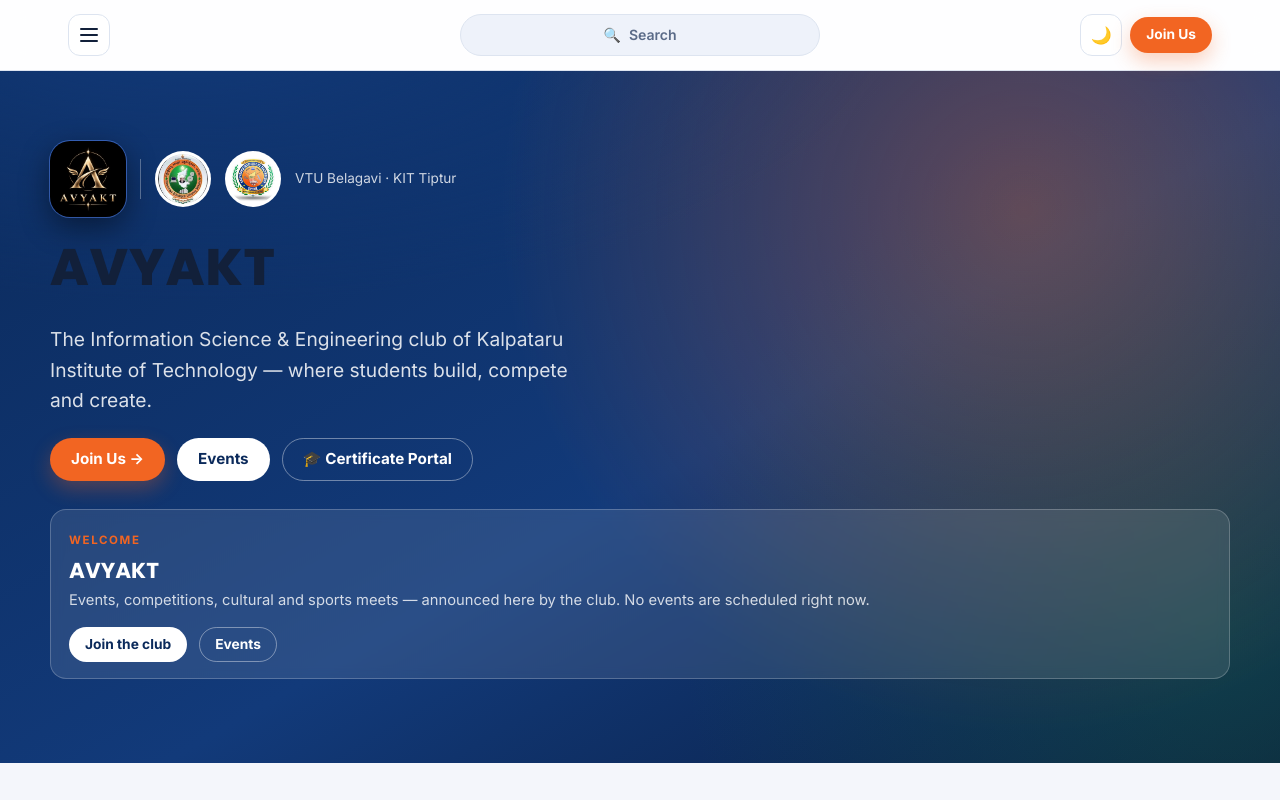
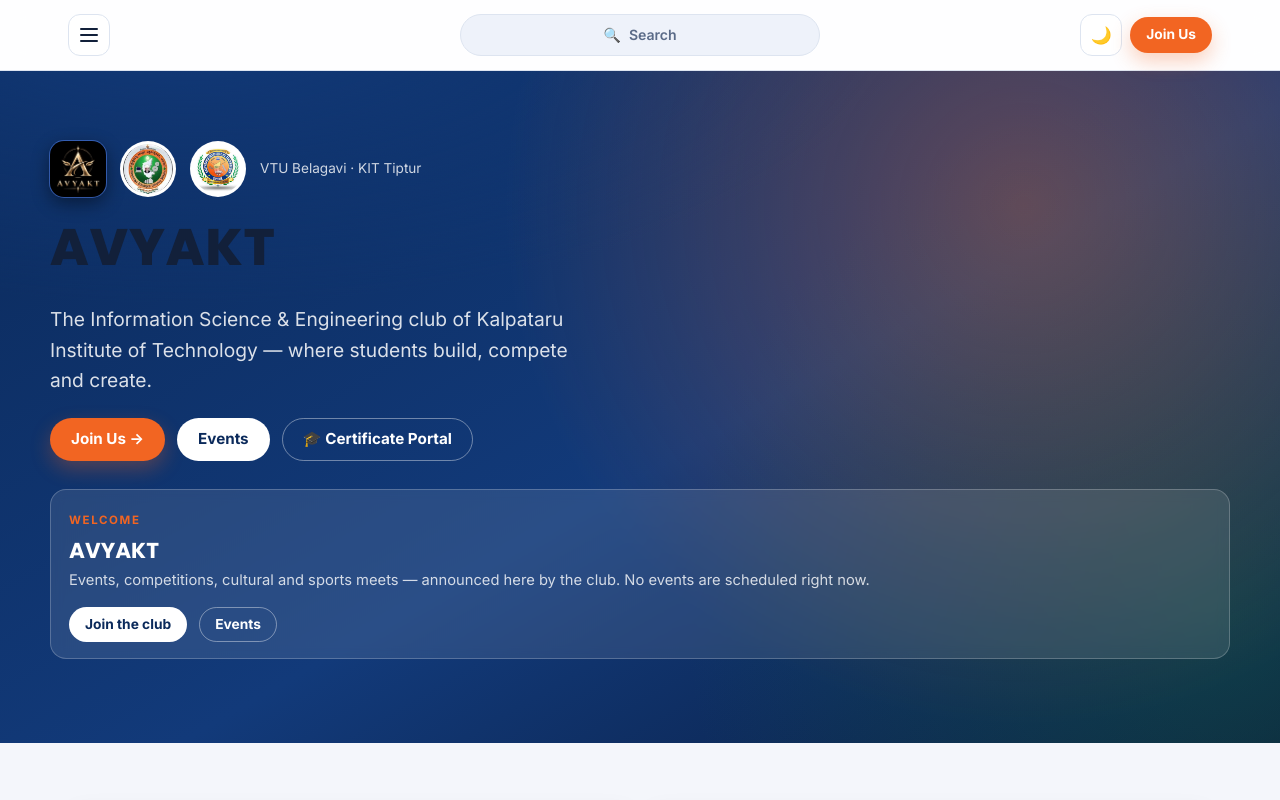
Before and after one commit to balajitharun-cloud/ise-horizon-website, a plain HTML site: page index.html in a window 1280 px wide. Shown: the top 800 px of the page. Drawn offline with Linux system fonts and the light colour scheme.

Commit message:
Hero: place the AVYAKT logo alongside the VTU and KIT logos as one row

```diff
--- a/assets/css/style.css
+++ b/assets/css/style.css
@@ -199,8 +199,8 @@
 .hero-logos { display: flex; align-items: center; gap: 14px; margin-bottom: 20px; }
 .hero-logos img { width: 56px; height: 56px; border-radius: 50%; background: #fff; padding: 3px; object-fit: cover; }
 .hero-logos img.logo-badge {
-  width: 76px; height: 76px; border-radius: 20px; background: #000; padding: 5px; object-fit: contain;
-  box-shadow: 0 0 0 1px rgba(90,140,255,.5), 0 10px 30px rgba(0,0,0,.45);
+  width: 56px; height: 56px; border-radius: 14px; background: #000; padding: 3px; object-fit: contain;
+  box-shadow: 0 0 0 1px rgba(90,140,255,.5), 0 6px 18px rgba(0,0,0,.45);
 }
 .hero-logos .divider { width: 1px; height: 40px; background: rgba(255,255,255,.3); }
 .hero .tagline { color: rgba(255,255,255,.85); font-size: clamp(1rem, 2.6vw, 1.2rem); max-width: 46ch; }
--- a/index.html
+++ b/index.html
@@ -24,7 +24,6 @@
     <div class="container hero-inner">
       <div class="hero-logos">
         <img class="logo-badge" src="assets/images/ise-horizon-logo.png" alt="AVYAKT club logo">
-        <span class="divider"></span>
         <img src="assets/images/vtu-seal.jpeg" alt="Visvesvaraya Technological University seal">
         <img src="assets/images/college-logo.jpeg" alt="Kalpataru Institute of Technology logo">
         <span class="small" style="color:rgba(255,255,255,.8)">VTU Belagavi · KIT Tiptur</span>
--- a/sw.js
+++ b/sw.js
@@ -1,5 +1,5 @@
 /* AVYAKT — service worker (offline-first for the app shell) */
-var CACHE = "horizon-v9";
+var CACHE = "horizon-v10";
 var ASSETS = [
   "./",
   "index.html",
```
